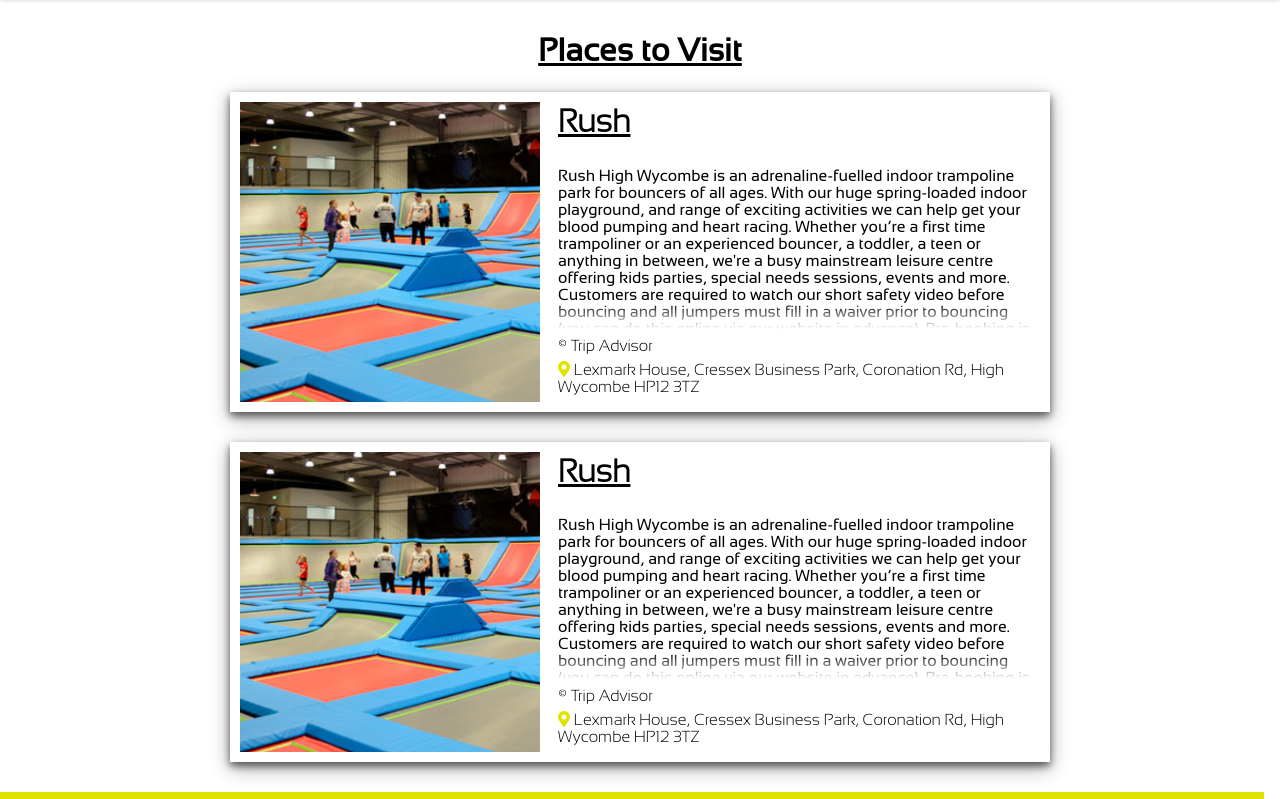
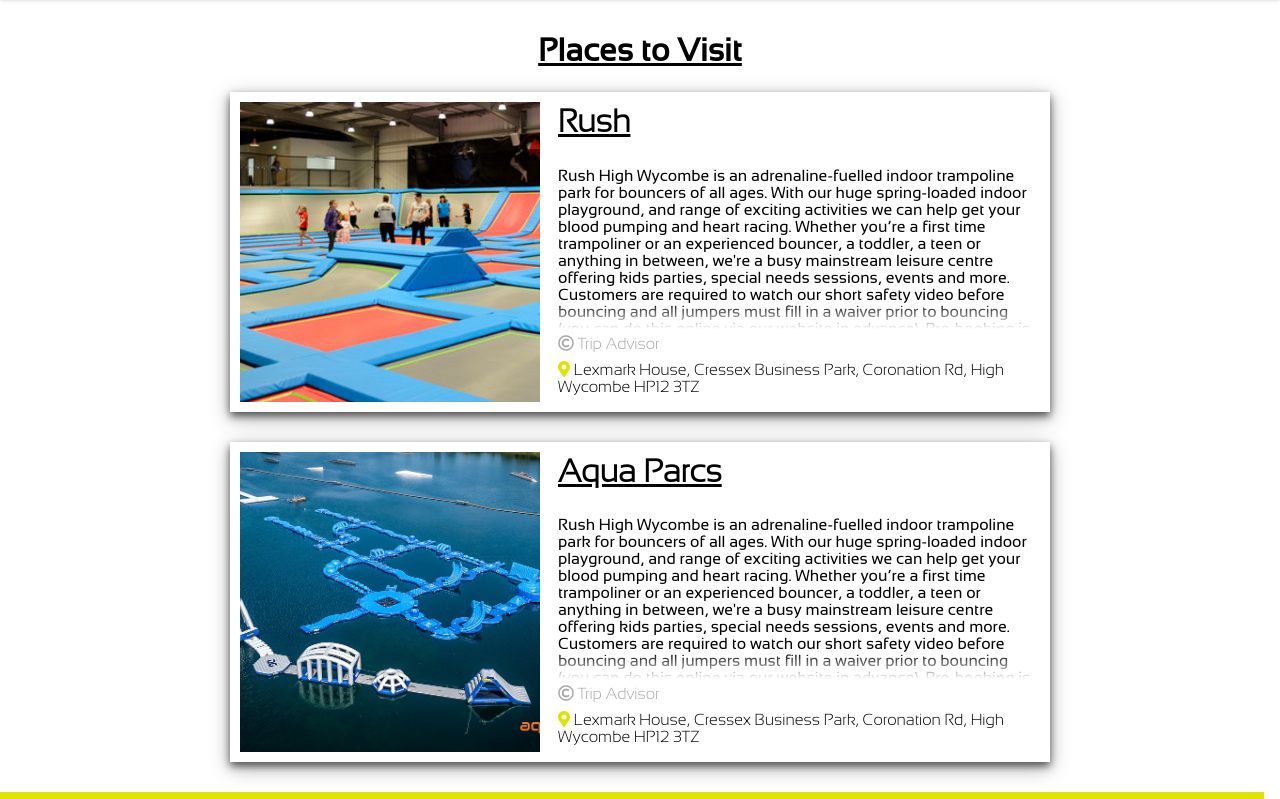
Before and after one commit to Siiriiks/Siiriiks.github.io, a plain HTML site: page Places/index.html in a window 1280 px wide. Shown: the part 70-869 px from the top of the page. Drawn offline with Linux system fonts and the light colour scheme.

Commit message:
Add files via upload

```diff
--- a/Places/index.html
+++ b/Places/index.html
@@ -33,7 +33,10 @@
 			Rush High Wycombe is an adrenaline-fuelled indoor trampoline park for bouncers of all ages. With our huge spring-loaded indoor playground, and range of exciting activities we can help get your blood pumping and heart racing. Whether you’re a first time trampoliner or an experienced bouncer, a toddler, a teen or anything in between, we're a busy mainstream leisure centre offering kids parties, special needs sessions, events and more. Customers are required to watch our short safety video before bouncing and all jumpers must fill in a waiver prior to bouncing (you can do this online via our website in advance). Pre-booking is recommended, walk-in charges apply.
 		</p>
 		<div class="fadeout"></div><!--Credit: http://www.webdevbydoing.com/how-to-make-text-fade-out-at-the-bottom-or-top/-->
-		<a style="position: absolute; bottom: 18%">© Trip Advisor</a>
+		<div style="position: absolute; bottom: 18.5%; width: 120px; color: darkgray">
+			<i class="far fa-copyright"></i>
+			<a> Trip Advisor</a>
+		</div>
 	</div>
 	<div style="position: absolute; bottom: 5%; left: 328px">
 		<i class="fas fa-map-marker-alt" id="r-colour2"></i> <a>Lexmark House, Cressex Business Park, Coronation Rd, High Wycombe HP12 3TZ</a>
@@ -43,20 +46,23 @@
 
 <div class="place">
 	<div style="position: relative; float: left; width: 300px; height: 300px; overflow: hidden; margin-right: 18px">
-		<img src="/Assets/Rush/3.jpeg" style="position: absolute; height: 325px; left: -39%">
+		<img src="/Assets/Aqua Parcs/1.jpg" style="position: absolute; height: 300px; left: -35%">
 	</div>
-	<h1 style="margin-top: 5px; margin-bottom: 10px; text-decoration: underline">Rush</h1>
+	<h1 style="margin-top: 5px; margin-bottom: 10px; text-decoration: underline">Aqua Parcs</h1>
 	<div style="overflow: hidden; height: 179px">
 		<p class="f-regular" style="margin-top: 15px">
 			Rush High Wycombe is an adrenaline-fuelled indoor trampoline park for bouncers of all ages. With our huge spring-loaded indoor playground, and range of exciting activities we can help get your blood pumping and heart racing. Whether you’re a first time trampoliner or an experienced bouncer, a toddler, a teen or anything in between, we're a busy mainstream leisure centre offering kids parties, special needs sessions, events and more. Customers are required to watch our short safety video before bouncing and all jumpers must fill in a waiver prior to bouncing (you can do this online via our website in advance). Pre-booking is recommended, walk-in charges apply.
 		</p>
 		<div class="fadeout"></div><!--Credit: http://www.webdevbydoing.com/how-to-make-text-fade-out-at-the-bottom-or-top/-->
-		<a style="position: absolute; bottom: 18%">© Trip Advisor</a>
+		<div style="position: absolute; bottom: 18.5%; width: 120px; color: darkgray">
+			<i class="far fa-copyright"></i>
+			<a> Trip Advisor</a>
+		</div>
 	</div>
 	<div style="position: absolute; bottom: 5%; left: 328px">
 		<i class="fas fa-map-marker-alt" id="r-colour3"></i> <a>Lexmark House, Cressex Business Park, Coronation Rd, High Wycombe HP12 3TZ</a>
 	</div>
-	<a href="Rush/" style="position: absolute; top: 0%; left: 0%; display: block; height: 100%; width: 100%"></a>
+	<a href="Aqua Parcs/" style="position: absolute; top: 0%; left: 0%; display: block; height: 100%; width: 100%"></a>
 </div>
 
 
```
